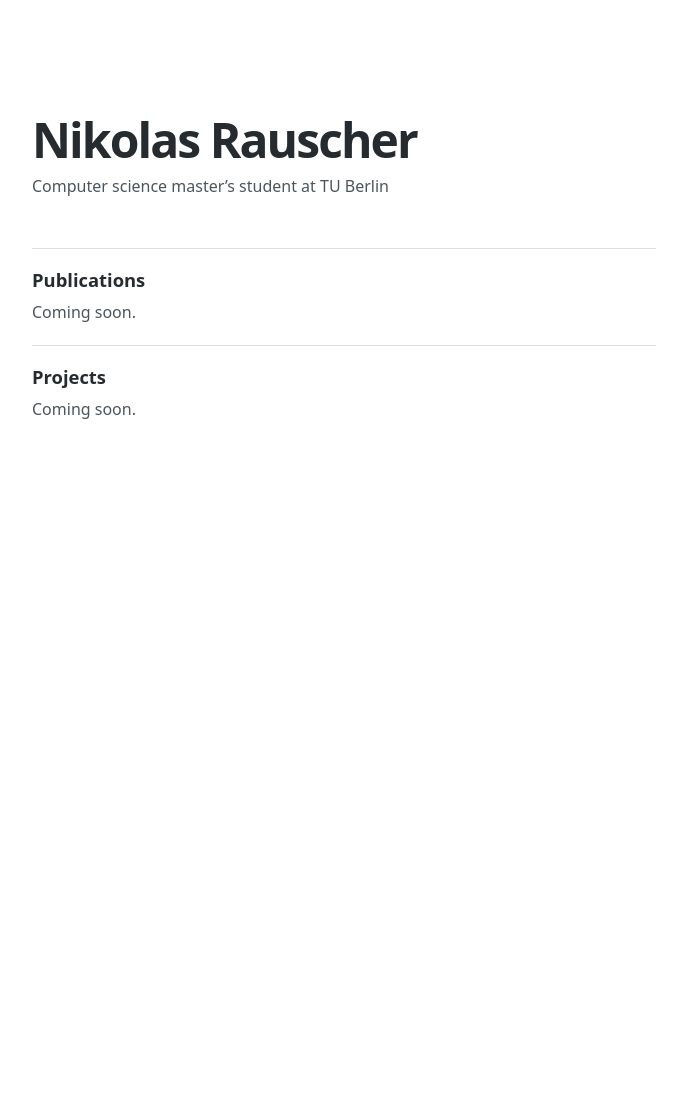
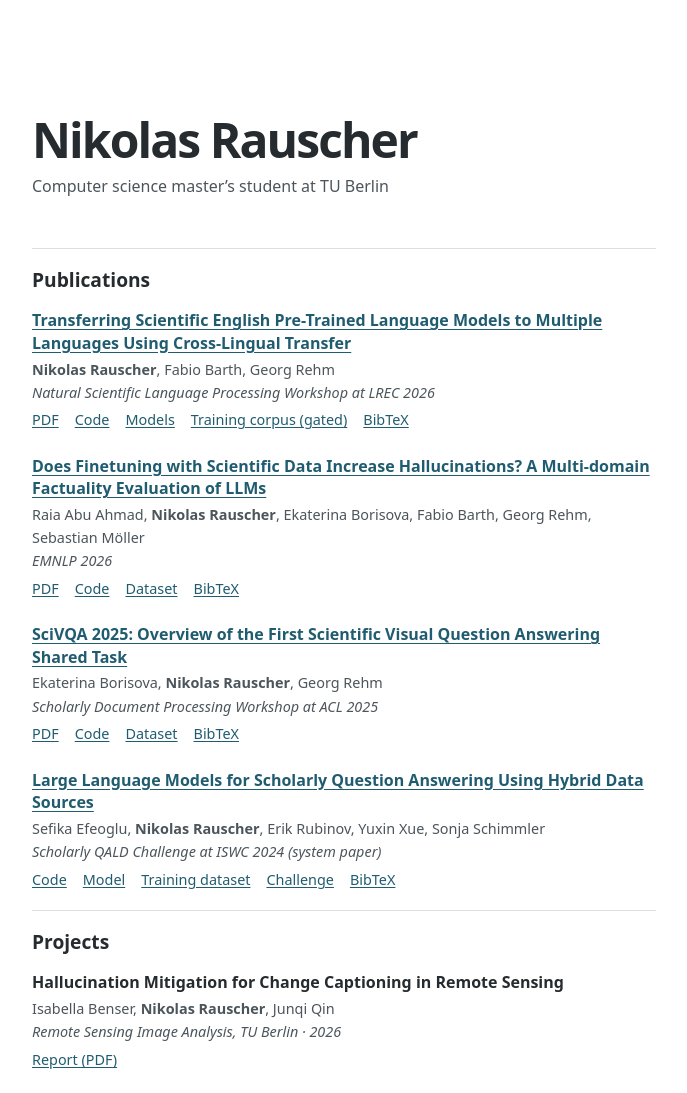
Before and after one commit to nikolas-rauscher/nikolas-rauscher.github.io, a plain HTML site: page index.html in a window 1280 px wide. Shown: the whole page, without its empty margins (296-983 px from the left). Before the commit the page ends 800 px from the top, so only its background shows below. Drawn offline with Linux system fonts and the light colour scheme.

Commit message:
Publish papers and remote sensing project report

```diff
--- a/index.html
+++ b/index.html
@@ -13,9 +13,16 @@
     main { max-width: 42rem; margin: clamp(3.5rem, 11vw, 7rem) auto 4rem; padding: 0 1.5rem; }
     header { margin-bottom: 3rem; }
     h1 { margin: 0 0 .45rem; font-size: clamp(2rem, 7vw, 3rem); line-height: 1.15; letter-spacing: -.04em; }
-    h2 { margin: 0 0 .35rem; font-size: 1.15rem; }
+    h2 { margin: 0 0 .85rem; font-size: 1.2rem; }
+    h3 { margin: 0 0 .22rem; font-size: 1rem; line-height: 1.4; }
     p { margin: 0; color: #4b555b; }
+    a { color: #205c70; text-underline-offset: .16em; }
+    a:hover { color: #133f4d; }
     section { border-top: 1px solid #d9dfe2; padding: 1rem 0 1.2rem; }
+    article { margin-bottom: 1.45rem; }
+    article:last-child { margin-bottom: 0; }
+    .authors, .venue, .links { font-size: .9rem; }
+    .links { display: flex; flex-wrap: wrap; gap: .2rem 1rem; margin-top: .3rem; }
   </style>
 </head>
 <body>
@@ -26,11 +33,61 @@
     </header>
     <section aria-labelledby="publications">
       <h2 id="publications">Publications</h2>
-      <p>Coming soon.</p>
+      <article id="scientific-t5">
+        <h3><a href="https://aclanthology.org/2026.nslp-1.26/">Transferring Scientific English Pre-Trained Language Models to Multiple Languages Using Cross-Lingual Transfer</a></h3>
+        <p class="authors"><strong>Nikolas Rauscher</strong>, Fabio Barth, Georg Rehm</p>
+        <p class="venue"><em>Natural Scientific Language Processing Workshop at LREC 2026</em></p>
+        <p class="links">
+          <a href="https://aclanthology.org/2026.nslp-1.26.pdf">PDF</a>
+          <a href="https://github.com/nikolas-rauscher/scientific-english-crosslingual-transfer">Code</a>
+          <a href="https://github.com/nikolas-rauscher/scientific-english-crosslingual-transfer#released-models">Models</a>
+          <a href="https://huggingface.co/datasets/rausch/scientific_corpus_cleaned">Training corpus (gated)</a>
+          <a href="https://aclanthology.org/2026.nslp-1.26.bib">BibTeX</a>
+        </p>
+      </article>
+      <article id="scifactcheck">
+        <h3><a href="https://aclanthology.org/2026.emnlp-main.610/">Does Finetuning with Scientific Data Increase Hallucinations? A Multi-domain Factuality Evaluation of LLMs</a></h3>
+        <p class="authors">Raia Abu Ahmad, <strong>Nikolas Rauscher</strong>, Ekaterina Borisova, Fabio Barth, Georg Rehm, Sebastian Möller</p>
+        <p class="venue"><em>EMNLP 2026</em></p>
+        <p class="links">
+          <a href="https://aclanthology.org/2026.emnlp-main.610.pdf">PDF</a>
+          <a href="https://github.com/ryabhmd/SciFactCheck">Code</a>
+          <a href="https://huggingface.co/datasets/rabuahmad/scifactcheck">Dataset</a>
+          <a href="https://aclanthology.org/2026.emnlp-main.610.bib">BibTeX</a>
+        </p>
+      </article>
+      <article id="scivqa">
+        <h3><a href="https://aclanthology.org/2025.sdp-1.18/">SciVQA 2025: Overview of the First Scientific Visual Question Answering Shared Task</a></h3>
+        <p class="authors">Ekaterina Borisova, <strong>Nikolas Rauscher</strong>, Georg Rehm</p>
+        <p class="venue"><em>Scholarly Document Processing Workshop at ACL 2025</em></p>
+        <p class="links">
+          <a href="https://aclanthology.org/2025.sdp-1.18.pdf">PDF</a>
+          <a href="https://github.com/esborisova/SciVQA">Code</a>
+          <a href="https://huggingface.co/datasets/katebor/SciVQA">Dataset</a>
+          <a href="https://aclanthology.org/2025.sdp-1.18.bib">BibTeX</a>
+        </p>
+      </article>
+      <article id="scholarly-qald">
+        <h3><a href="https://www.researchgate.net/publication/384066386_Large_Language_Models_for_Scholarly_Question_Answering_Using_Hybrid_Data_Sources">Large Language Models for Scholarly Question Answering Using Hybrid Data Sources</a></h3>
+        <p class="authors">Sefika Efeoglu, <strong>Nikolas Rauscher</strong>, Erik Rubinov, Yuxin Xue, Sonja Schimmler</p>
+        <p class="venue"><em>Scholarly QALD Challenge at ISWC 2024 (system paper)</em></p>
+        <p class="links">
+          <a href="https://github.com/nikolas-rauscher/ARDI-Scholarly-QALD">Code</a>
+          <a href="https://huggingface.co/wepolyu/KGQA-1">Model</a>
+          <a href="https://huggingface.co/datasets/rausch/cleaned-old-dataset-6000Q">Training dataset</a>
+          <a href="https://kgqa.github.io/scholarly-QALD-challenge/2024/">Challenge</a>
+          <a href="files/scholarly-qald.bib" download>BibTeX</a>
+        </p>
+      </article>
     </section>
     <section aria-labelledby="projects">
       <h2 id="projects">Projects</h2>
-      <p>Coming soon.</p>
+      <article id="remote-sensing">
+        <h3>Hallucination Mitigation for Change Captioning in Remote Sensing</h3>
+        <p class="authors">Isabella Benser, <strong>Nikolas Rauscher</strong>, Junqi Qin</p>
+        <p class="venue"><em>Remote Sensing Image Analysis, TU Berlin · 2026</em></p>
+        <p class="links"><a href="files/remote-sensing-change-captioning.pdf">Report (PDF)</a></p>
+      </article>
     </section>
   </main>
 </body>
```
Also changed, not shown: 2 other files.
